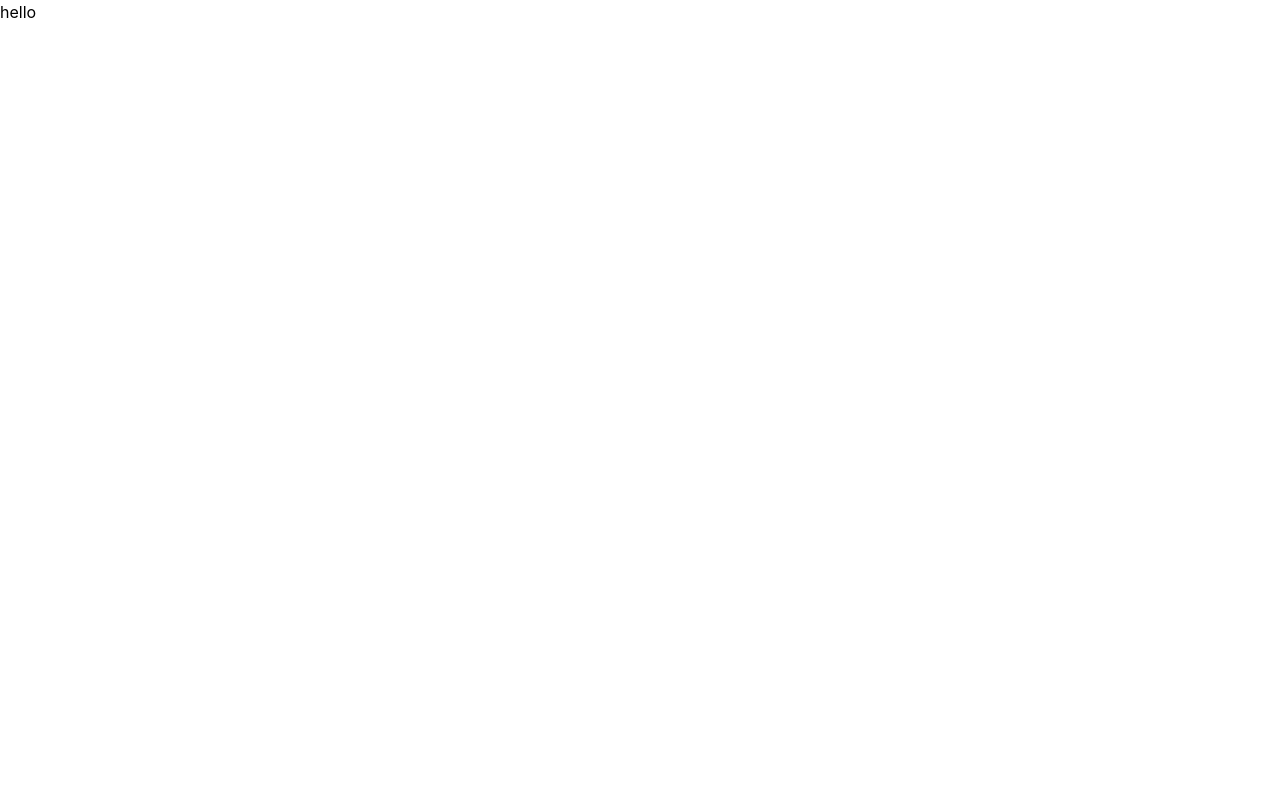
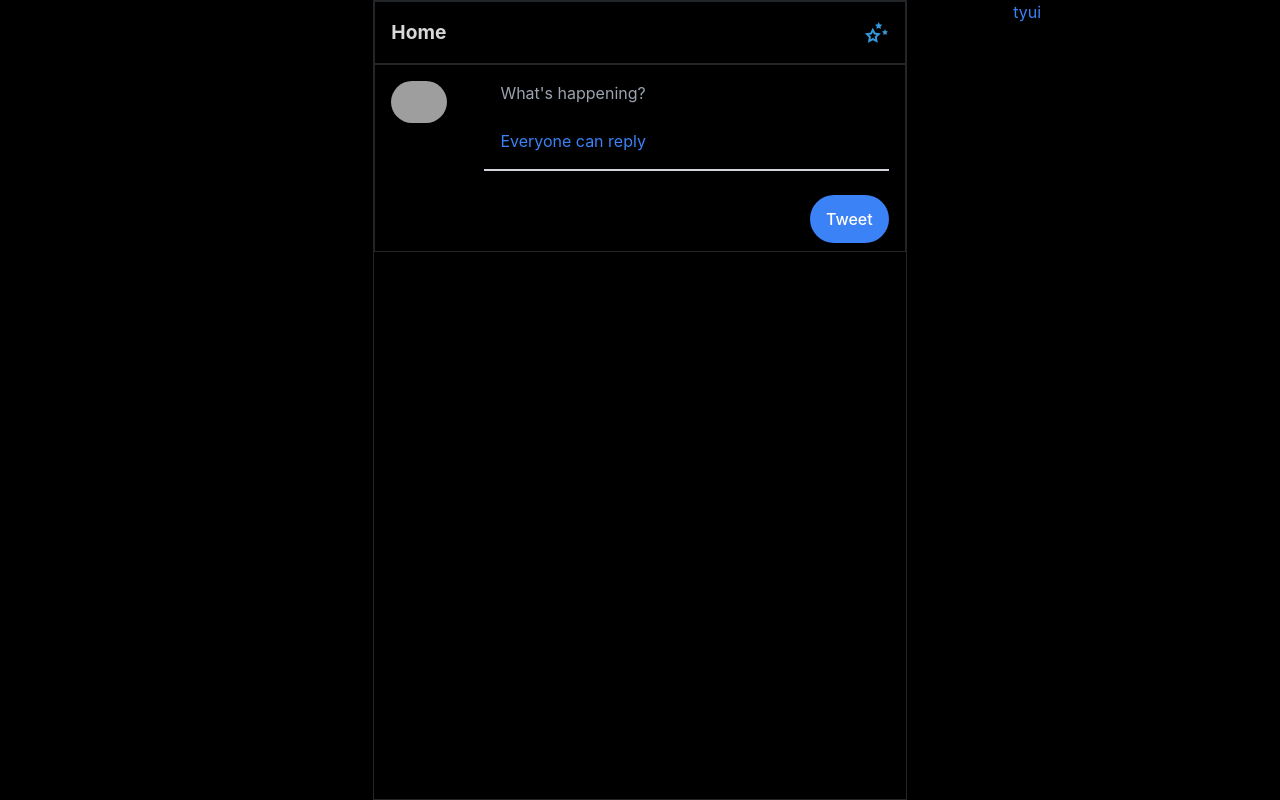
Before and after one commit to anmol1432/frontend_twitter, a React (Create React App) app: page /home in a window 1280 px wide. Built offline with nearby package versions, Linux system fonts and the light colour scheme; grey boxes are pictures that could not be loaded.

Commit message:
implementig sidebar on home page

```diff
--- a/src/App.jsx
+++ b/src/App.jsx
@@ -5,9 +5,8 @@ import {
     Route,
     Redirect
 } from "react-router-dom";
-import { routes } from "./routes";
 import Home from "./pages/Home/index";
-import UserPage from "./pages/Home/AfterAuthentication/index";
+import UserPage from "./pages/UserPage/index";
 import Error from "./pages/404/index";
 import Login from "./pages/Login/index";
 
--- /dev/null
+++ b/src/components/ComposeTweet/index.jsx
@@ -0,0 +1,53 @@
+import React from 'react'
+
+const ComposeTweet = () => {
+    return (
+        <>
+            <link rel="stylesheet" href="https://cdnjs.cloudflare.com/ajax/libs/font-awesome/5.15.3/css/all.min.css" integrity="sha512-iBBXm8fW90+nuLcSKlbmrPcLa0OT92xO1BIsZ+ywDWZCvqsWgccV3gFoRBv0z+8dLJgyAHIhR35VZc2oM/gI1w==" crossorigin="anonymous" referrerpolicy="no-referrer" />
+
+            <div className="">
+                <div className="rounded-xl bg-black  w-full">
+                    <div className="flex p-4">
+                        <div className="w-3/12">
+                            <img className="rounded-full w-14" src="https://pbs.twimg.com/profile_images/1367267802940375042/H4JDd6aC_400x400.jpg" alt="profile_img" />
+                        </div>
+                        <div className="ml-3 flex flex-col w-full">
+                            <textarea placeholder="What's happening?" className="w-full  resize-none outline-none h-22 bg-black"></textarea>
+                            <div className="cursor-pointer text-blue-500 -ml-4 border-b-2 border-gray-300 pb-4">
+                                <p className="inline px-4 py-3 rounded-full hover:border-blue-500"><i className="fas fa-globe"></i> Everyone can reply</p>
+                            </div>
+                        </div>
+                    </div>
+
+                    <div className="flex items-center text-blue-500 justify-between py-2 px-4">
+                        <div></div>
+                        <div className="flex text-2xl lg:pl-12 w-8/12 ml-6">
+                            <div className="flex items-center justify-center p-3  rounded-full cursor-pointer">
+                                <i className="fas fa-image" ></i>
+                            </div>
+
+                            <div className="flex items-center justify-center p-3  rounded-full cursor-pointer ">
+                                <i className="fas fa-poll-h"></i>
+                            </div>
+
+                            <div className="flex items-center justify-center p-3 rounded-full cursor-pointer">
+                                <i className="fas fa-smile"></i>
+                            </div>
+
+                            <div className="flex items-center justify-center p-3 rounded-full cursor-pointer">
+                                <i className="fas fa-calendar-alt"></i>
+                            </div>
+                        </div>
+                        <div>
+                            <button type="primary" shape="round" size="large" className="bg-blue-500 rounded-full font-medium text-white px-4 py-3 ">
+                                Tweet
+                            </button>
+                        </div>
+                    </div>
+                </div>
+            </div>
+        </>
+    )
+}
+
+export default ComposeTweet
--- /dev/null
+++ b/src/components/SideBar/index.jsx
@@ -0,0 +1,57 @@
+import React from 'react'
+
+const SideBar = () => {
+    return (
+        <div>
+            <div>
+                {/*  */}
+                <div className="flex items-center">
+                    <h1 className="text-white font-bold text-center flex items-center lg:invisible sm:visible" id="home">Account info</h1>
+                    <svg viewBox="0 0 24 24" className="w-auto my-4 lg:h-8 h-12   " fill="currentColor">
+                        <path className="text-gray-100" d="M23.643 4.937c-.835.37-1.732.62-2.675.733.962-.576 1.7-1.49
+                                     2.048-2.578-.9.534-1.897.922-2.958 1.13-.85-.904-2.06-1.47-3.4-1.47-2.572 0-4.658
+                                    2.086-4.658 4.66 0 .364.042.718.12 1.06-3.873-.195-7.304-2.05-9.602-4.868-.4.69-.63 1.49-.63
+                                    2.342 0 1.616.823 3.043 2.072 3.878-.764-.025-1.482-.234-2.11-.583v.06c0 2.257
+                                    1.605 4.14 3.737 4.568-.392.106-.803.162-1.227.162-.3 0-.593-.028-.877-.082.593 1.85 2.313
+                                    3.198 4.352 3.234-1.595 1.25-3.604 1.995-5.786 1.995-.376
+                                    0-.747-.022-1.112-.065 2.062 1.323 4.51 2.093 7.14 2.093 8.57 0
+                                    13.255-7.098 13.255-13.254 0-.2-.005-.402-.014-.602.91-.658 1.7-1.477 2.323-2.41z">
+                        </path>
+                    </svg>
+                </div>
+                {/*  */}
+                <div className="flex flex-col rounded-xl items-center justify-around h-4/6 border-2 border-white" id="border">
+                    <span className="flex items-center " >
+                        <i class="fa fa-home pl-8   text-gray-100 text-2xl" aria-hidden="true"></i>
+                        <h1 className="text-gray-100 font-bold text-center text-xl-2">Home</h1>
+                    </span>
+                    <span className="flex items-center " >
+                        <i class="fa fa-home pl-8   text-gray-100 text-2xl" aria-hidden="true"></i>
+                        <h1 className="text-gray-100 font-bold text-center text-xl-2">Home</h1>
+                    </span>
+                    <span className="flex items-center " >
+                        <i class="fa fa-home pl-8   text-gray-100 text-2xl" aria-hidden="true"></i>
+                        <h1 className="text-gray-100 font-bold text-center text-xl-2">Home</h1>
+                    </span>
+                    <span className="flex items-center " >
+                        <i class="fa fa-home pl-8   text-gray-100 text-2xl" aria-hidden="true"></i>
+                        <h1 className="text-gray-100 font-bold text-center text-xl-2">Home</h1>
+                    </span>
+                    <span className="flex items-center " >
+                        <i class="fa fa-home pl-8   text-gray-100 text-2xl" aria-hidden="true"></i>
+                        <h1 className="text-gray-100 font-bold text-center text-xl-2">Home</h1>
+                    </span>
+                    <span className="flex items-center " >
+                        <i class="fa fa-home pl-8   text-gray-100 text-2xl" aria-hidden="true"></i>
+                        <h1 className="text-gray-100 font-bold text-center text-xl-2">Home</h1>
+                    </span>
+                </div>
+                {/*  */}
+                <div></div>
+            </div>
+
+        </div>
+    )
+}
+
+export default SideBar
--- /dev/null
+++ b/src/components/Tweet/index.jsx
@@ -0,0 +1 @@
+-
--- a/src/pages/Home/AfterAuthentication/index.jsx
+++ /dev/null
@@ -1,11 +0,0 @@
-import React from 'react'
-
-const UserPage = () => {
-    return (
-        <div>
-            hello
-        </div>
-    )
-}
-
-export default UserPage
--- /dev/null
+++ b/src/pages/UserPage/index.css
@@ -0,0 +1,17 @@
+#Userpage{
+    background-color:black;
+    height: 100vh;
+    width: 100vw;
+}
+#border{
+    border: 1px solid #232628;
+}
+
+#home{
+    font-size: 1.2rem;
+    color:#d8d8d8;
+}
+
+.heightFull{
+    height: 100vh;
+}
--- /dev/null
+++ b/src/pages/UserPage/index.jsx
@@ -0,0 +1,48 @@
+import React, { useState } from 'react'
+import './index.css'
+import ComposeTweet from "../../components/ComposeTweet/index";
+import { Drawer } from 'antd';
+import stars from "../../Assets/img/stars.png";
+
+const UserPage = () => {
+    const [darwerVisisble, setDarwerVisisble] = useState(true)
+
+    return (
+        <>
+            <div className=" " id="Userpage">
+                <div className="text-blue-500 flex justify-evenly">
+
+                    <div className="lg:w-3/12 heightFull text-right  ">
+
+                    </div>
+
+                    {/* div for compose tweet and tweets */}
+                    <div className="lg:w-5/12 heightFull w-12/12" id="border">
+
+                        <div className=" flex justify-between p-4 items-center" id="border">
+                            <span className="text-white font-bold text-center flex items-center" id="home">
+                                <img
+                                    className="rounded-full w-10 lg:invisible lg:w-0"
+                                    src="https://pbs.twimg.com/profile_images/1367267802940375042/H4JDd6aC_400x400.jpg"
+                                    onClick={() => setDarwerVisisble(!darwerVisisble)}
+                                    alt="profile_images"
+                                />
+                                <h1 className="lg:m-0 ml-6 ">Home</h1>
+                            </span>
+                            <img src={stars} alt="" id="star" className="h-6 w-6" />
+                        </div>
+
+                        <div id="border">
+                            <ComposeTweet />
+                        </div>
+                    </div>
+
+                    {/* div for all news*/}
+                    <div className="lg:w-3/12 heightFull text-left lg:pl-20">tyui</div>
+                </div>
+            </div>
+        </>
+    )
+}
+
+export default UserPage
--- a/src/pages/login/index.jsx
+++ b/src/pages/login/index.jsx
@@ -1,5 +1,4 @@
 import React, { useEffect } from 'react'
-import { DownloadOutlined } from '@ant-design/icons';
 import { NavLink } from "react-router-dom";
 import Input from "../../components/Input/index";
 import "./index.css"
@@ -8,8 +7,6 @@ import "./index.css"
 const Login = () => {
     const handleSubmit = e => {
         e.preventDefault();
-    }; const onFinish = (values) => {
-        console.log('Received values of form: ', values);
     };
     useEffect(() => {
         console.log();
--- a/src/routes.js
+++ b/src/routes.js
@@ -1,5 +1,5 @@
 import Home from "./pages/Home/index";
-import UserPage from "./pages/Home/AfterAuthentication/index";
+import UserPage from "./pages/UserPage/index";
 import Error from "./pages/404/index";
 import Login from "./pages/Login/index";
 
```
Also changed, not shown: src/Assets/img/stars.png (added), src/components/ComposeTweet/index.css (added), src/components/SideBar/index.css (added), src/components/Tweet/index.css (added).
